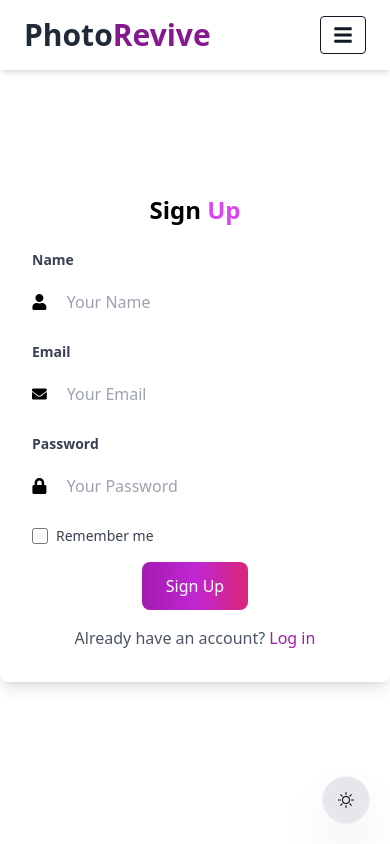
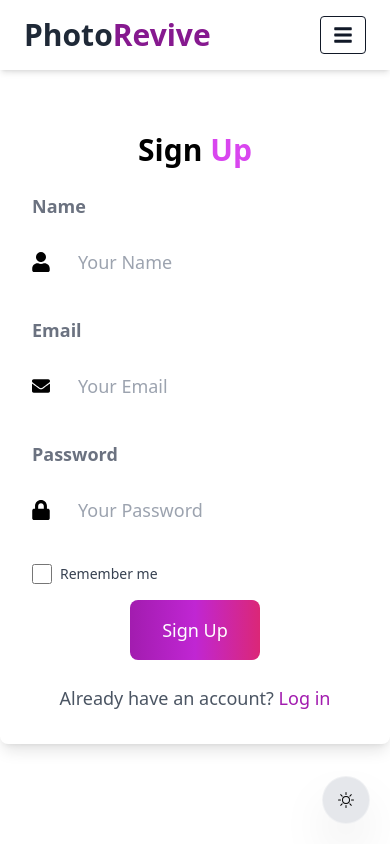
Before and after one commit to Mohamed-khaled0/image-super-resolution, a React (Vite) app: page /signup in a window 390 px wide. Shown: the top 844 px of the page. Built offline with nearby package versions, Linux system fonts and the light colour scheme.

Commit message:
Navigate to login , sighup and change colors

```diff
--- a/src/App.jsx
+++ b/src/App.jsx
@@ -23,7 +23,7 @@ function App() {
         <Routes>
           <Route path="/login" element={<Login />} />
           <Route path="/signup" element={<Signup />} />
-        </Routes>
+          </Routes>
         <Hero />
         <Process />
         <UploadImage />
--- a/src/components/footer.jsx
+++ b/src/components/footer.jsx
@@ -2,7 +2,7 @@ import React from 'react';
 
 const Footer = () => {
   return (
-    <footer className="bg-gray-50 dark:bg-gray-900 dark:text-white p-6">
+    <footer className="bg-gray-50 dark:bg-gray-800  dark:text-white p-6">
       <div className="container mx-auto grid grid-cols-1 md:grid-cols-2 lg:grid-cols-4 gap-8">
         <div className="mb-6 md:mb-0">
           <p className="font-bold text-2xl">PhotoRevive</p>
--- a/src/components/header.jsx
+++ b/src/components/header.jsx
@@ -57,7 +57,7 @@ const Header = () => {
         <nav id="nav-menu" className="hidden md:flex space-x-6 mr-3">
           {/* Navigation links */}
           <Link to="/" className="text-gray-900 dark:text-gray-100 hover:text-fuchsia-700 dark:hover:text-fuchsia-500 transition duration-300 ease-in-out text-xl">Home</Link>
-          <Link to="/revive" className="text-gray-900 dark:text-gray-100 hover:text-fuchsia-700 dark:hover:text-fuchsia-500 transition duration-300 ease-in-out text-xl">Revive</Link>
+          <Link  to="/upload-section" className="text-gray-900 dark:text-gray-100 hover:text-fuchsia-700 dark:hover:text-fuchsia-500 transition duration-300 ease-in-out text-xl">Revive</Link>
           <Link to="/tools" className="text-gray-900 dark:text-gray-100 hover:text-fuchsia-700 dark:hover:text-fuchsia-500 transition duration-300 ease-in-out text-xl">Tools</Link>
           <Link to="/plans" className="text-gray-900 dark:text-gray-100 hover:text-fuchsia-700 dark:hover:text-fuchsia-500 transition duration-300 ease-in-out text-xl">Plans</Link>
           <Link to="/faq" className="text-gray-900 dark:text-gray-100 hover:text-fuchsia-700 dark:hover:text-fuchsia-500 transition duration-300 ease-in-out text-xl">FAQ</Link>
--- a/src/components/signup.jsx
+++ b/src/components/signup.jsx
@@ -4,57 +4,66 @@ import { Link } from 'react-router-dom';
 
 const Signup = () => {
   return (
-    <div className="bg-custom flex items-center justify-center min-h-screen">
-      <div className="max-w-md w-full card shadow-lg rounded-lg p-8">
-        <h2 className="text-2xl font-semibold mb-6 text-center">
+    <div className="flex items-center justify-center min-h-screen">
+      <div className="dark:bg-gray-800 max-w-md w-full card shadow-lg rounded-lg p-8">
+        <h2 className="text-3xl font-semibold mb-6 text-center">
           Sign <span className="text-fuchsia-500">Up</span>
         </h2>
         <form action="signup-process.php" method="POST">
-          <div className="mb-4 relative">
-            <label htmlFor="name" className="block text-gray-700 text-sm font-semibold mb-2">
+          <div className="mb-6 relative">
+            <label
+              htmlFor="name"
+              className="block text-gray-500 text-lg font-semibold mb-3"
+            >
               Name
             </label>
             <div className="input-group flex items-center">
-              <FaUser aria-label="User Icon" className="mr-2" />
+              <FaUser aria-label="User Icon" className="mr-3 text-xl" />
               <input
                 type="text"
                 id="name"
                 name="name"
                 placeholder="Your Name"
                 required
-                className="w-full border-none p-3 focus:outline-none rounded-lg"
+                className="w-full border-none text-lg p-4 focus:outline-none rounded-lg"
               />
             </div>
           </div>
-          <div className="mb-4 relative">
-            <label htmlFor="email" className="block text-gray-700 text-sm font-semibold mb-2">
+          <div className="mb-6 relative">
+            <label
+              htmlFor="email"
+              className="block text-gray-500 text-lg font-semibold mb-3"
+            >
               Email
             </label>
             <div className="input-group flex items-center">
-              <FaEnvelope aria-label="Email Icon" className="mr-2" />
+              <FaEnvelope aria-label="Email Icon" className="mr-3 text-xl" />
               <input
                 type="email"
                 id="email"
                 name="email"
                 placeholder="Your Email"
                 required
-                className="w-full border-none p-3 focus:outline-none rounded-lg"
+                className="w-full border-none text-lg p-4 focus:outline-none rounded-lg"
               />
             </div>
           </div>
-          <div className="mb-4 relative">
-            <label htmlFor="password" className="block text-gray-700 text-sm font-semibold mb-2">
+          <div className="mb-6 relative">
+            <label
+              htmlFor="password"
+              className="block text-gray-500 text-lg font-semibold mb-3"
+            >
               Password
             </label>
             <div className="input-group flex items-center">
-              <FaLock aria-label="Password Icon" className="mr-2" />
+              <FaLock aria-label="Password Icon" className="mr-3 text-xl" />
               <input
                 type="password"
                 id="password"
                 name="password"
                 placeholder="Your Password"
                 required
-                className="w-full border-none p-3 focus:outline-none rounded-lg"
+                className="w-full border-none text-lg p-4 focus:outline-none rounded-lg"
               />
             </div>
           </div>
@@ -63,7 +72,7 @@ const Signup = () => {
               type="checkbox"
               id="remember"
               name="remember"
-              className="h-4 w-4 text-blue-500 focus:ring-blue-500 border-gray-300 rounded"
+              className="h-5 w-5 text-blue-500 focus:ring-blue-500 border-gray-300 rounded"
             />
             <label htmlFor="remember" className="ml-2 text-gray-700 text-sm">
               Remember me
@@ -72,14 +81,14 @@ const Signup = () => {
           <div className="text-center">
             <button
               type="submit"
-              className="bg-gradient-to-r from-fuchsia-700 via-fuchsia-600 to-pink-600 text-white px-6 py-3 rounded-lg hover:scale-105 transition duration-300 ease-in-out"
+              className="bg-gradient-to-r from-fuchsia-700 via-fuchsia-600 to-pink-600 text-white px-8 py-4 rounded-lg hover:scale-105 transition duration-300 ease-in-out text-lg"
             >
               Sign Up
             </button>
           </div>
         </form>
-        <p className="text-center text-gray-600 mt-4">
-          Already have an account?{" "}
+        <p className="text-center text-gray-600 mt-6 text-lg">
+          Already have an account?{' '}
           <Link to="/login" className="text-fuchsia-700 hover:underline">
             Log in
           </Link>
--- a/src/components/tools.jsx
+++ b/src/components/tools.jsx
@@ -41,14 +41,14 @@ export default function Tools() {
           {tools.map((tool) => (
             <motion.div
               key={tool.title}
-              className="bg-gradient-to-br from-fuchsia-700 via-fuchsia-600 to-pink-600 p-6 text-white rounded-2xl shadow-lg transition-transform duration-300 ease-in-out hover:scale-105 flex flex-col items-center text-center"
+              className="dark:bg-gray-800  bg-white p-6 dark:text-white rounded-2xl shadow-lg transition-transform duration-300 ease-in-out hover:scale-105 flex flex-col items-center text-center"
               initial={{ opacity: 0, y: 20 }}
               animate={{ opacity: 1, y: 0 }}
               transition={{ duration: 0.5 }}
             >
-              <tool.icon className="text-5xl mb-4" />
-              <h3 className="text-xl font-semibold mb-2">{tool.title}</h3>
-              <p className="text-lg mb-4">{tool.description}</p>
+              <tool.icon className="text-5xl mb-4 text-gray-800 dark:text-white" />
+              <h3 className="text-xl font-semibold mb-2 ">{tool.title}</h3>
+              <p className="text-lg mb-4 text-gray-800 dark:text-white">{tool.description}</p>
               <a
                 href={tool.link}
                 className="inline-block px-6 py-2 text-white font-semibold bg-fuchsia-600 rounded-lg shadow-md transition duration-300 hover:bg-fuchsia-700 focus:outline-none focus:ring-2 focus:ring-fuchsia-500 dark:bg-fuchsia-500 dark:hover:bg-fuchsia-600"
```
Also changed, not shown: src/components/login.jsx (+21 -15 lines), src/components/process.jsx (+4 -4 lines).
